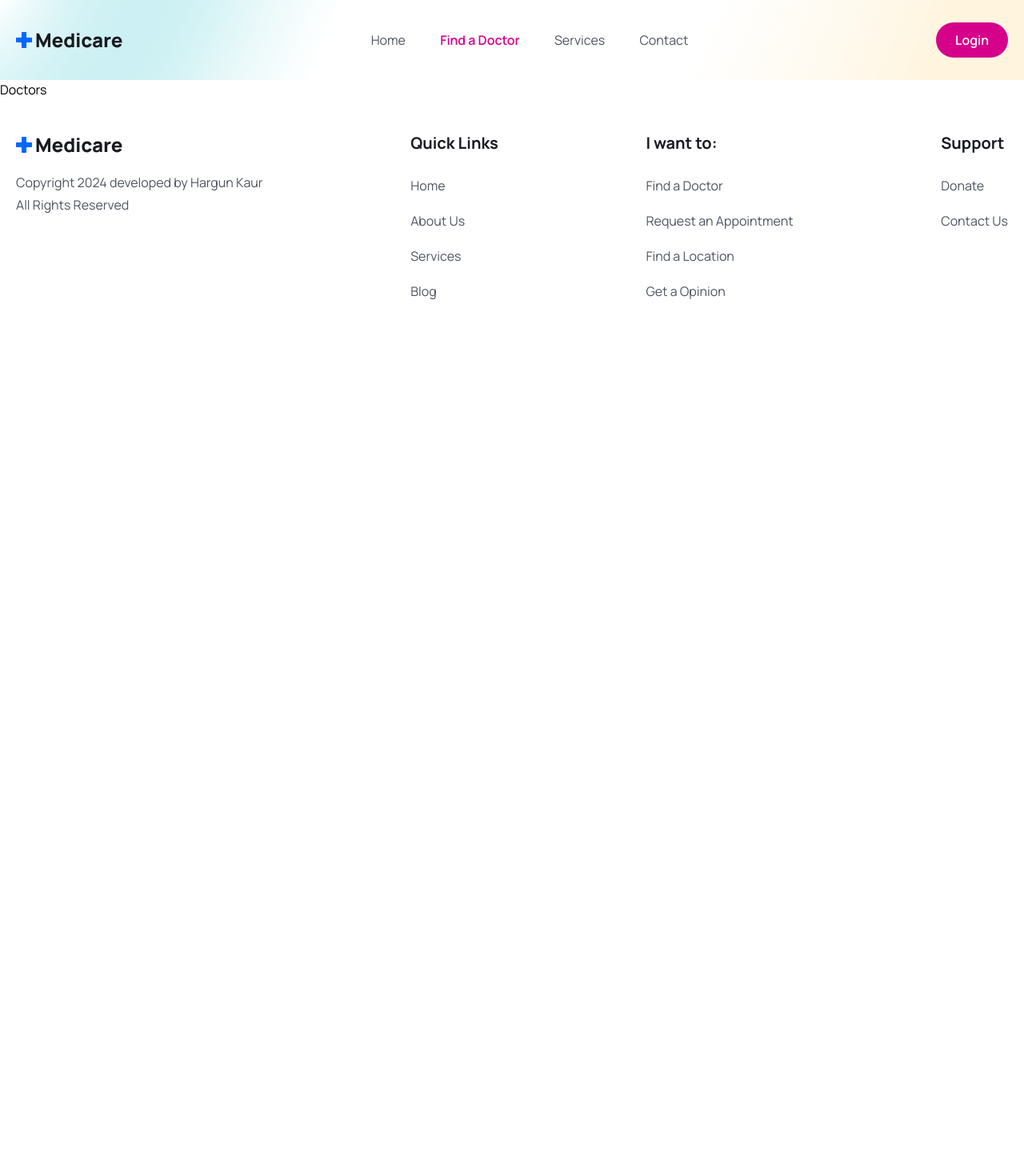
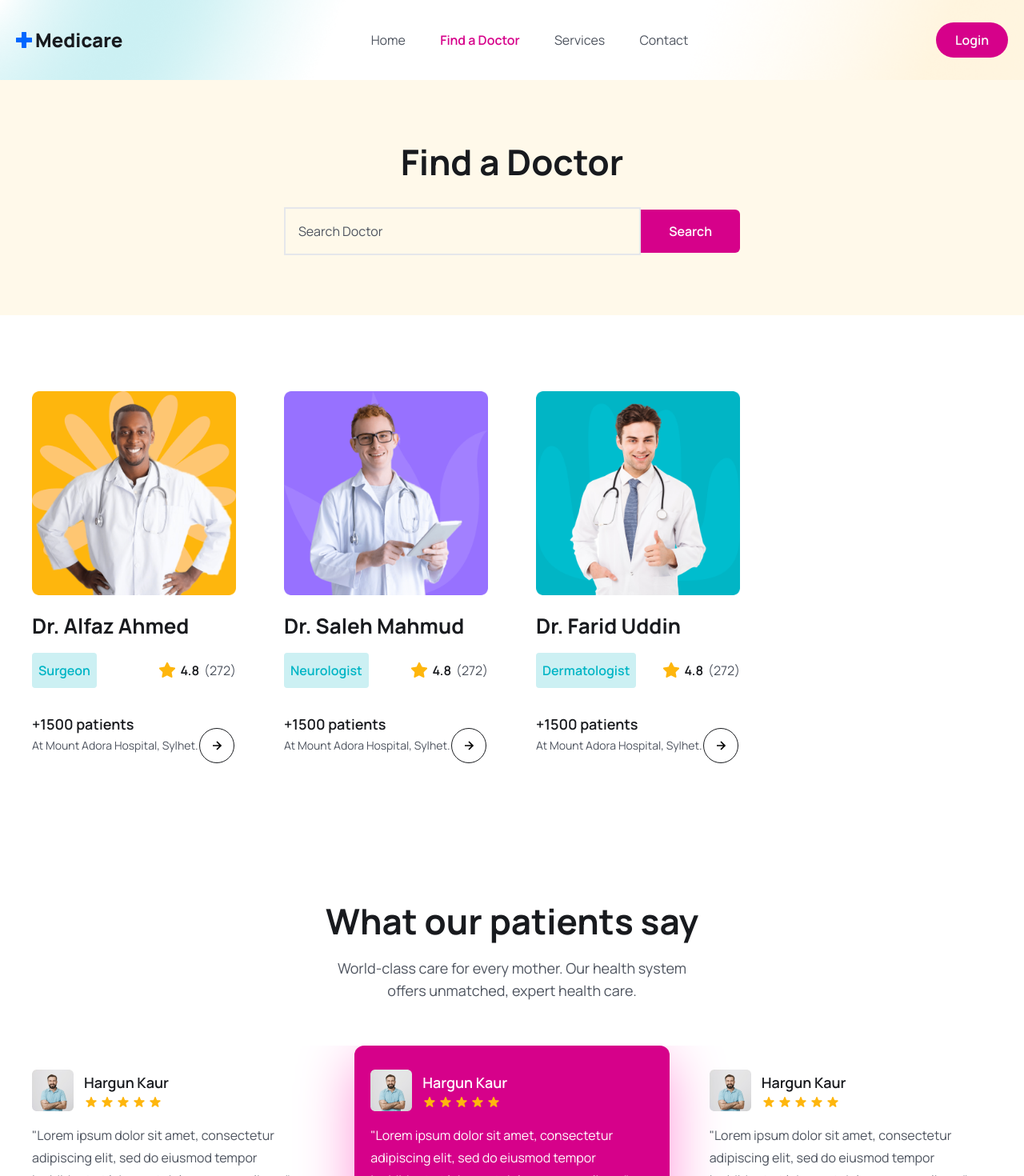
Before and after one commit to hargunkaur286/medihacks, a React (Vite) app in the folder frontend/: page /doctors in a window 1280 px wide. Shown: the top 1470 px of the page at 80% size. Before the commit the page ends 800 px from the top, so only its background shows below. Built offline with nearby package versions, Linux system fonts and the light colour scheme.

Commit message:
doctors page

```diff
--- /dev/null
+++ b/frontend/src/pages/Doctors/DoctorAbout.jsx
@@ -0,0 +1,11 @@
+import React from 'react'
+
+const DoctorAbout = () => {
+  return (
+    <div>
+
+    </div>
+  )
+}
+
+export default DoctorAbout
--- a/frontend/src/pages/Doctors/DoctorDetails.jsx
+++ b/frontend/src/pages/Doctors/DoctorDetails.jsx
@@ -1,10 +1,63 @@
-import React from 'react'
+import React, { useState } from 'react'
+import doctorImg from "../../assets/images/doctor-img02.png"
+import starIcon from '../../assets/images/Star.png'
 
 const DoctorDetails = () => {
+
+  const [tab, setTab] = useState('about')
   return (
-    <div>
+    <section>
+      <div className='max-w-[1170px] px-5 mx-auto'>
+        <div className="grid md:grid-cols-3 gap-[50px]">
+          <div className='md:col-span-2'>
+            <div className="flex items-center gap-5">
+              <figure className='max-w-[200px] max-h-[200px]'>
+                <img src={doctorImg} alt="" />
+              </figure>
+              <div>
+                <span className='bg-[#CCF0F3] text-irisBlueColor py-1 px-6 lg:py-2 lg:px-6 text-[12px] leading-4 lg:text-[16px] lg:leading-7 font-semibold rounded'>
+                  Surgeon
+                </span>
+                <h3 className='text-headingColor text-[22px] leading-9 mt-3 font-bold'>
+                  Hargun Kaur
+                </h3>
+                <div className="flex items-center gap-[6px]">
+                  <span className="flex items-center gap-[6px] text-[14px] leading-5 lg:text-[16px] lg:leading-7 font-semibold text-headingColor">
+                    <img src={starIcon} alt="" /> 4.8
+                  </span>
+                  <span className='text-[14px] leading-5 lg:text-[16px] lg:leading-7 font-[400] text-textColor'>
+                    (272)
+                  </span>
+                </div>
 
-    </div>
+                <p className="text__para text-[14px] leading-5 md:text-[15px] lg:max-w-[390px]">
+                  Lorem ipsum lorem ipsum hello hi helloo Lorem ipsum lorem ipsum hello hi helloo
+                </p>
+              </div>
+            </div>
+
+            <div className='mt-[50px] border-b border-solid border-[#0066ff34]'>
+              <button
+                onClick={() => setTab('about')}
+                className={`py-2 px-5 mr-5 text-[16px] leading-7 text-headingColor font-semibold`}>
+                About
+              </button>
+
+              <button
+                onClick={() => setTab("feedback")}
+                className={`py-2 px-5 mr-5 text-[16px] leading-7 text-headingColor font-semibold`}>
+                Feedback
+              </button>
+            </div>
+
+            <div className='mt-[50px]'>
+
+            </div>
+          </div>
+        </div>
+
+      </div>
+    </section>
   )
 }
 
--- a/frontend/src/pages/Doctors/Doctors.jsx
+++ b/frontend/src/pages/Doctors/Doctors.jsx
@@ -1,10 +1,51 @@
 import React from 'react'
+import doctors from "../../assets/data/doctors"
+import DoctorCard from '../../components/Doctors/DoctorCard'
+import Testimonial from '../../components/Testimonial/Testimonial'
 
 const Doctors = () => {
   return (
-    <div>
-      Doctors
-    </div>
+    <>
+    <section className='bg-[#fff9ea]'>
+      <div className="container text-center">
+        <h2 className="heading">Find a Doctor</h2>
+        <div className='max-w-[570px] mt-[30px] mx-auto bg-[#0066ff2c]rounded-md flex items-center justify-between'>
+          <input
+            type="search"
+            className='py-4 pl-4 pr-2 bg-transparent w-full focus:outline-none cursor-pointer placeholder:text-textColor border-2'
+            placeholder='Search Doctor'
+          />
+          <button className="btn mt-0 rounded-[0px] rounded-r-md">
+            Search
+          </button>
+        </div>
+      </div>
+    </section>
+
+    <section>
+      <div className="container">
+        <div className='grid grid-cols-1 sm:grid-cols-2 lg:grid-cols-4 md:grid-cols-3 gap-5'>
+          {doctors.map((doctor) => (
+          <DoctorCard key={doctor.id} doctor={doctor} />
+          ))}
+        </div>
+      </div>
+    </section>
+
+    <section>
+        <div className="container">
+          <div className='xl:w-[470px] mx-auto'>
+            <h2 className='heading text-center'>
+              What our patients say
+            </h2>
+            <p className='text__para text-center'>
+              World-class care for every mother. Our health system offers unmatched, expert health care.
+            </p>
+          </div>
+          <Testimonial />
+        </div>
+      </section>
+    </>
   )
 }
 
--- /dev/null
+++ b/frontend/src/pages/Doctors/FeedBack.jsx
@@ -0,0 +1,11 @@
+import React from 'react'
+
+const FeedBack = () => {
+  return (
+    <div>
+
+    </div>
+  )
+}
+
+export default FeedBack
```
